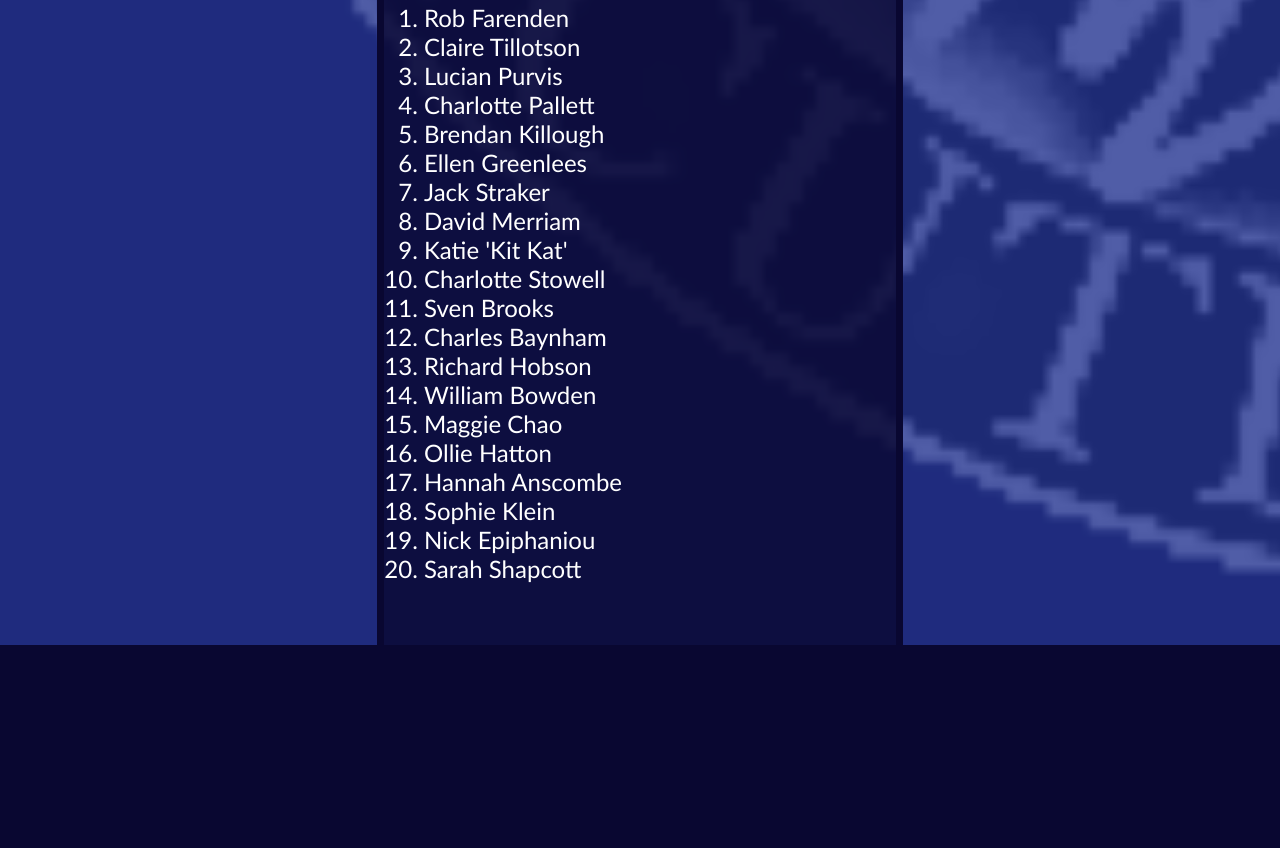
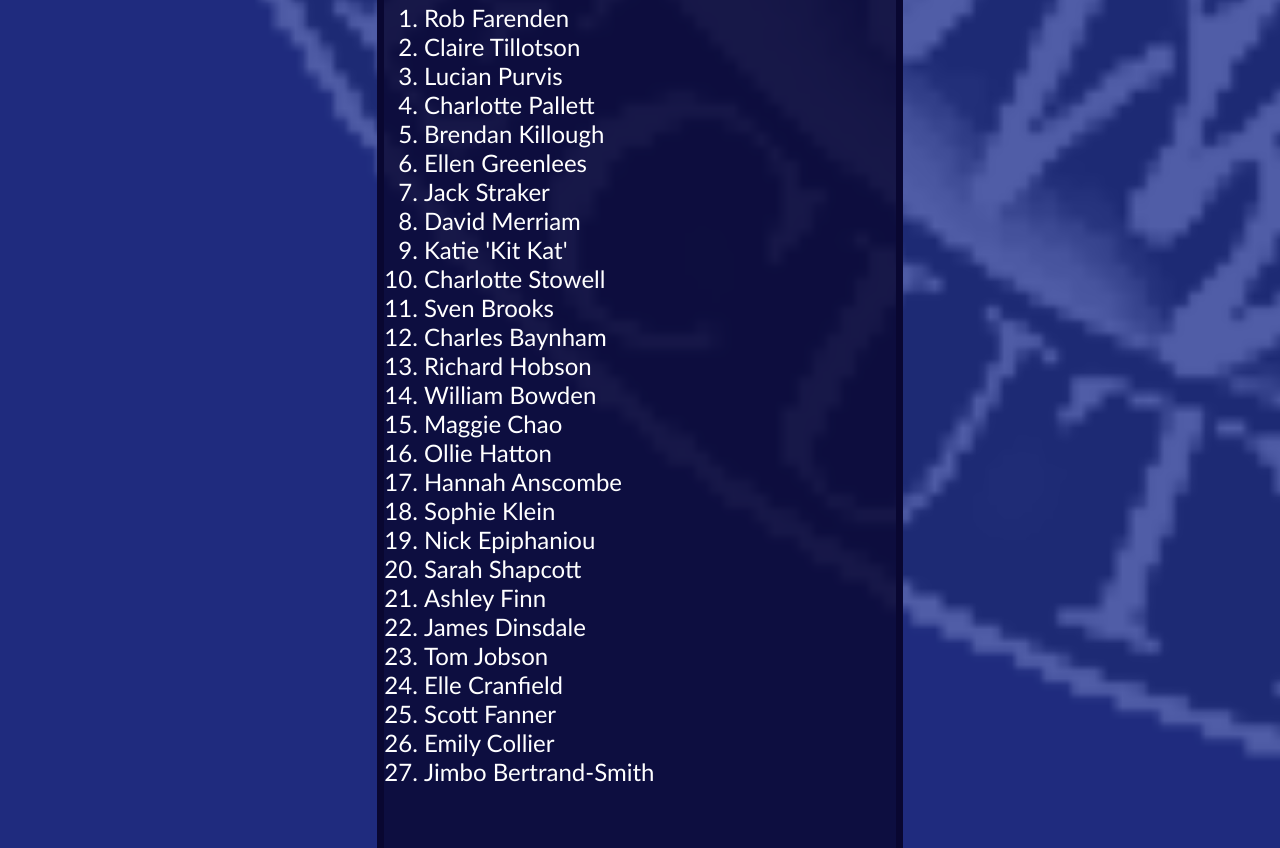
Before and after one commit to Rob334/Vidal-V, a plain HTML site: page index.html in a window 1280 px wide. Shown: the part 2481-3329 px from the top of the page. Before the commit the page ends 3126 px from the top, so only its background shows below. Drawn offline with Linux system fonts and the light colour scheme; a web font is replaced by a local one.

Commit message:
guestlist extended

```diff
--- a/index.html
+++ b/index.html
@@ -109,6 +109,13 @@
                 <li>Sophie Klein</li>
                 <li>Nick Epiphaniou</li>
                 <li>Sarah Shapcott</li>
+                <li>Ashley Finn</li>
+                <li>James Dinsdale</li>
+                <li>Tom Jobson</li>
+                <li>Elle Cranfield</li>
+                <li>Scott Fanner</li>
+                <li>Emily Collier</li>
+                <li>Jimbo Bertrand-Smith</li>
             </ol>
             <br><br>
 
```
